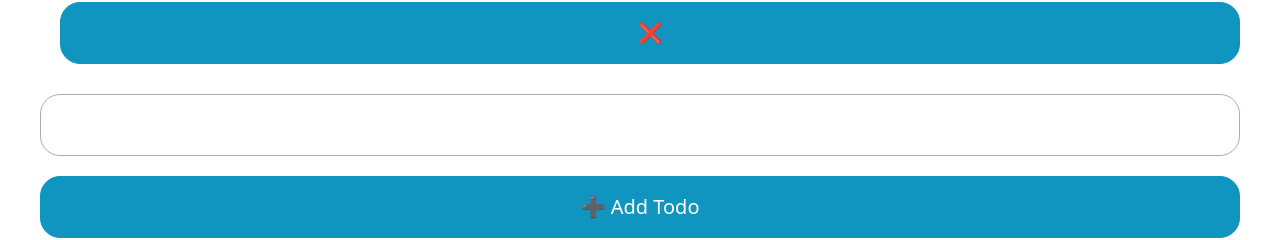
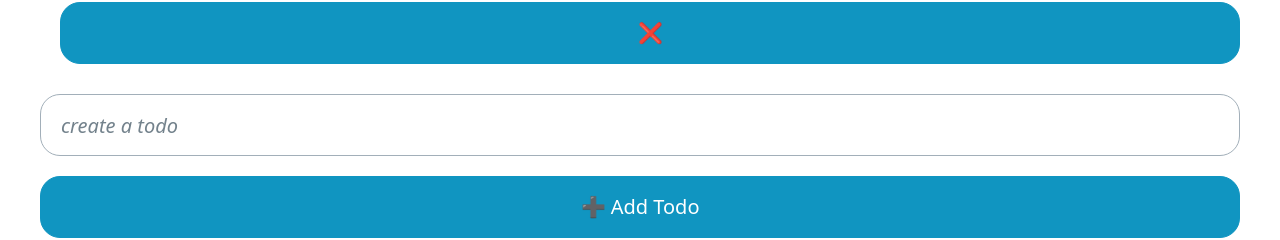
Before and after one commit to evariste1963/JOC_forms, a SvelteKit app: page /todos in a window 1280 px wide. Shown: the part 268-508 px from the top of the page. Built offline with nearby package versions, Linux system fonts and the light colour scheme.

Commit message:
more comments and styling

```diff
--- a/src/routes/todos/+page.svelte
+++ b/src/routes/todos/+page.svelte
@@ -28,6 +28,7 @@
 </ul>
 
 <form on:submit|preventDefault={addTodo} method="POST">
-	<input type="text" name="todo" />
+	<!--<label for="adding a todo">add a todo</label> -->
+	<input type="text" name="todo" placeholder="create a todo" style="font-style:italic" />
 	<button type="submit">➕ Add Todo</button>
 </form>
```
